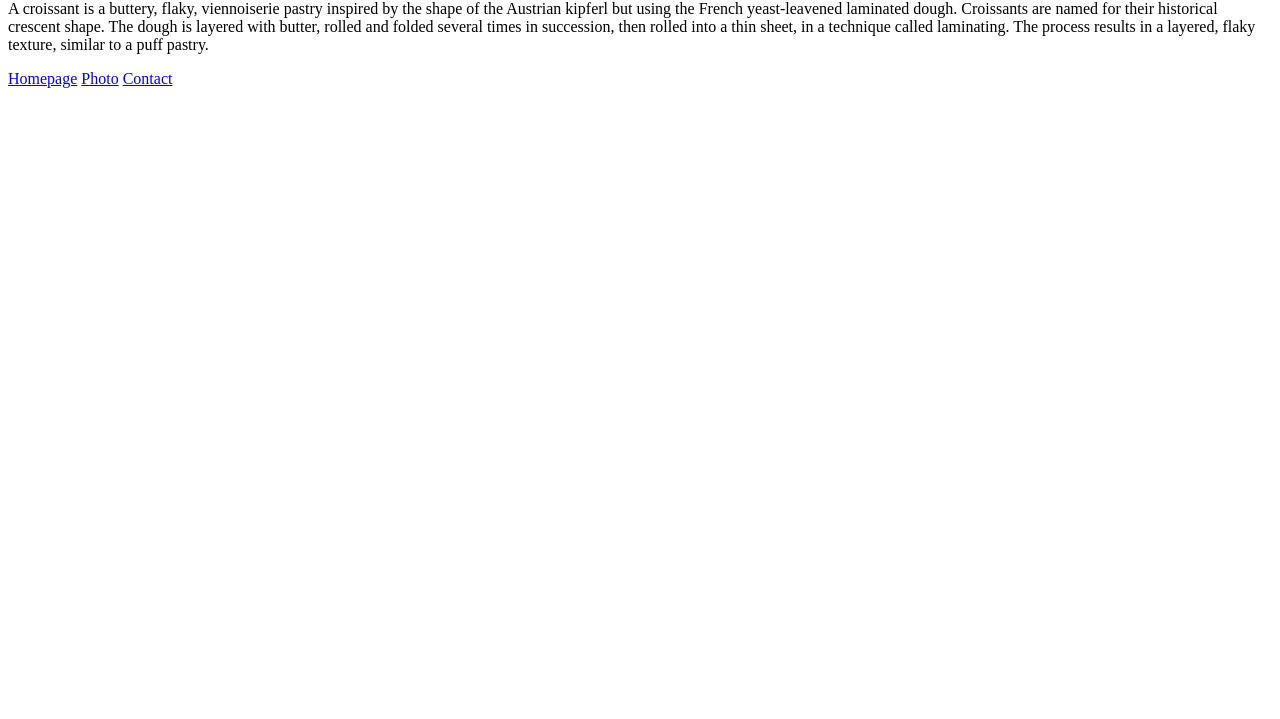
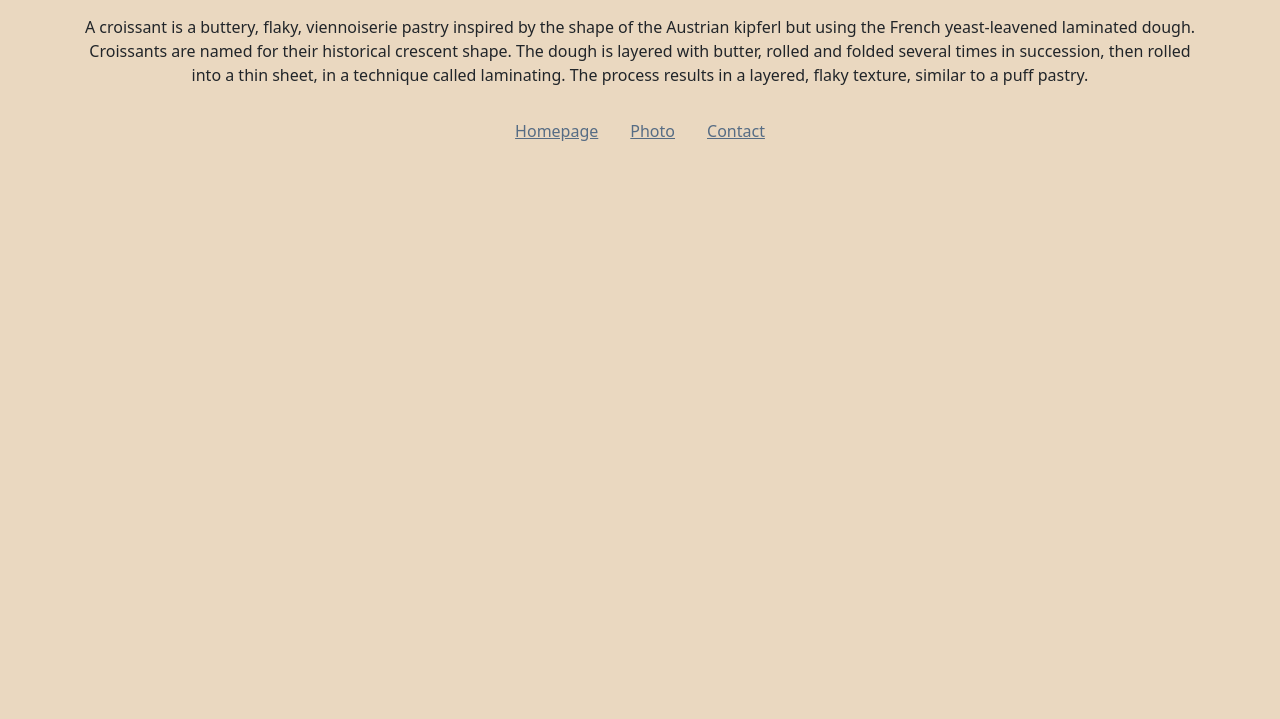
Before and after one commit to Mah0ur/Croissant, a plain HTML site: page index.html in a window 1280 px wide. Shown: the part 81-800 px from the top of the page. Drawn offline with nearby package versions, Linux system fonts and the light colour scheme.

Commit message:
Added some css

```diff
--- /dev/null
+++ b/css/style.css
@@ -0,0 +1,14 @@
+body {
+  background: #ead8c0;
+}
+h1,
+p {
+  text-align: center;
+}
+a {
+  color: #566c84;
+}
+
+img {
+  max-width: 500px;
+}
--- a/index.html
+++ b/index.html
@@ -4,19 +4,32 @@
     <meta charset="UTF-8" />
     <meta name="viewport" content="width=device-width, initial-scale=1.0" />
     <title>Homepage</title>
+    <link
+      href="https://cdn.jsdelivr.net/npm/bootstrap@5.3.1/dist/css/bootstrap.min.css"
+      rel="stylesheet"
+      integrity="sha384-4bw+/aepP/YC94hEpVNVgiZdgIC5+VKNBQNGCHeKRQN+PtmoHDEXuppvnDJzQIu9"
+      crossorigin="anonymous"
+    />
+
+    <link rel="stylesheet" href="/css/style.css" />
   </head>
   <body>
-    <h1>🥐Croissant</h1>
-    <p>
-      A croissant is a buttery, flaky, viennoiserie pastry inspired by the shape
-      of the Austrian kipferl but using the French yeast-leavened laminated
-      dough. Croissants are named for their historical crescent shape. The dough
-      is layered with butter, rolled and folded several times in succession,
-      then rolled into a thin sheet, in a technique called laminating. The
-      process results in a layered, flaky texture, similar to a puff pastry.
-    </p>
-    <a href="/">Homepage</a>
-    <a href="/photo.html">Photo</a>
-    <a href="/contact.html">Contact</a>
+    <div class="container">
+      <h1 class="m-4">🥐Croissant</h1>
+      <p>
+        A croissant is a buttery, flaky, viennoiserie pastry inspired by the
+        shape of the Austrian kipferl but using the French yeast-leavened
+        laminated dough. Croissants are named for their historical crescent
+        shape. The dough is layered with butter, rolled and folded several times
+        in succession, then rolled into a thin sheet, in a technique called
+        laminating. The process results in a layered, flaky texture, similar to
+        a puff pastry.
+      </p>
+      <div class="d-flex justify-content-center">
+        <a href="/" class="m-3">Homepage</a>
+        <a href="/photo.html" class="m-3">Photo</a>
+        <a href="/contact.html" class="m-3">Contact</a>
+      </div>
+    </div>
   </body>
 </html>
```
Also changed, not shown: contact.html (+21 -9 lines), photo.html (+21 -8 lines).
